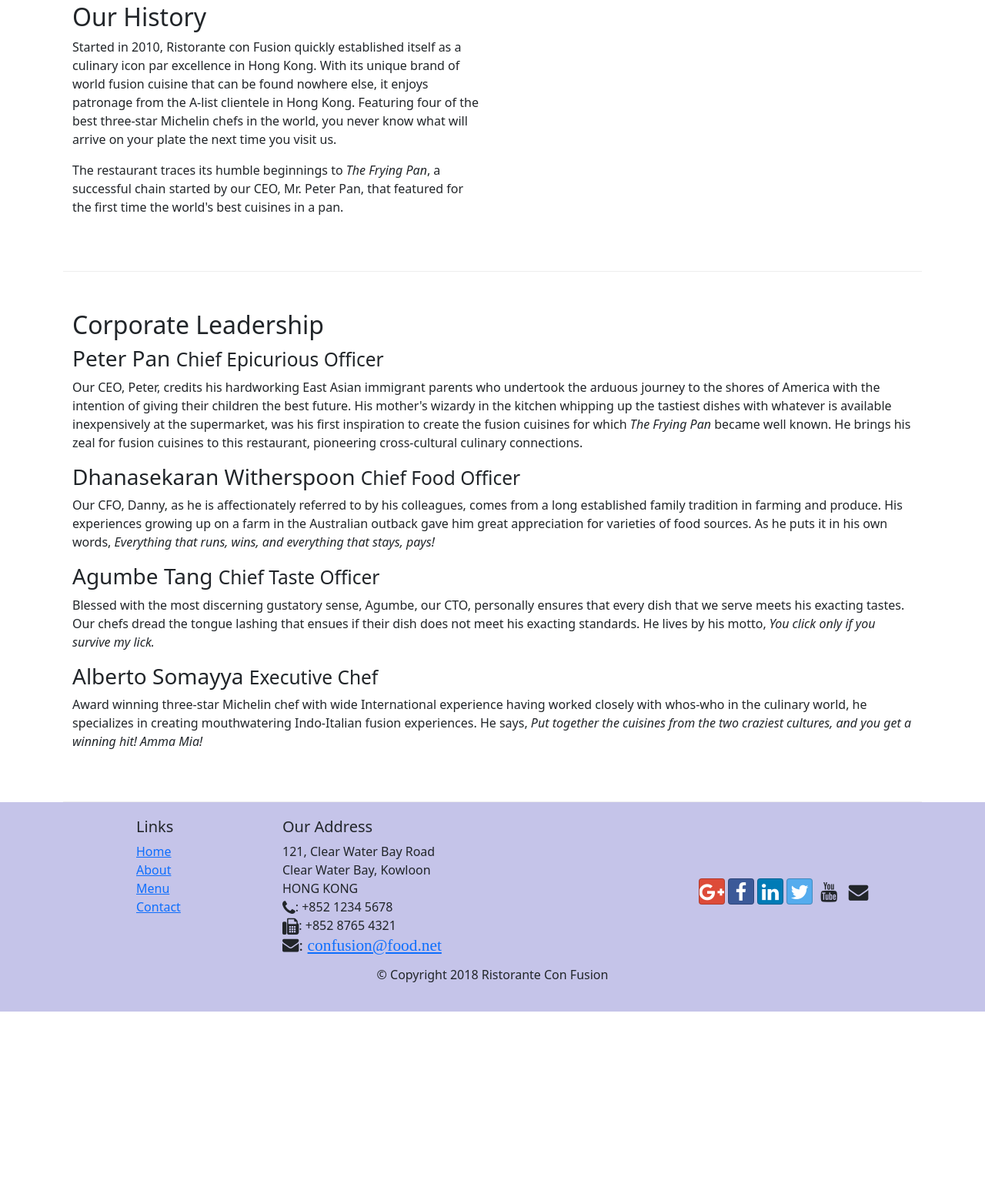
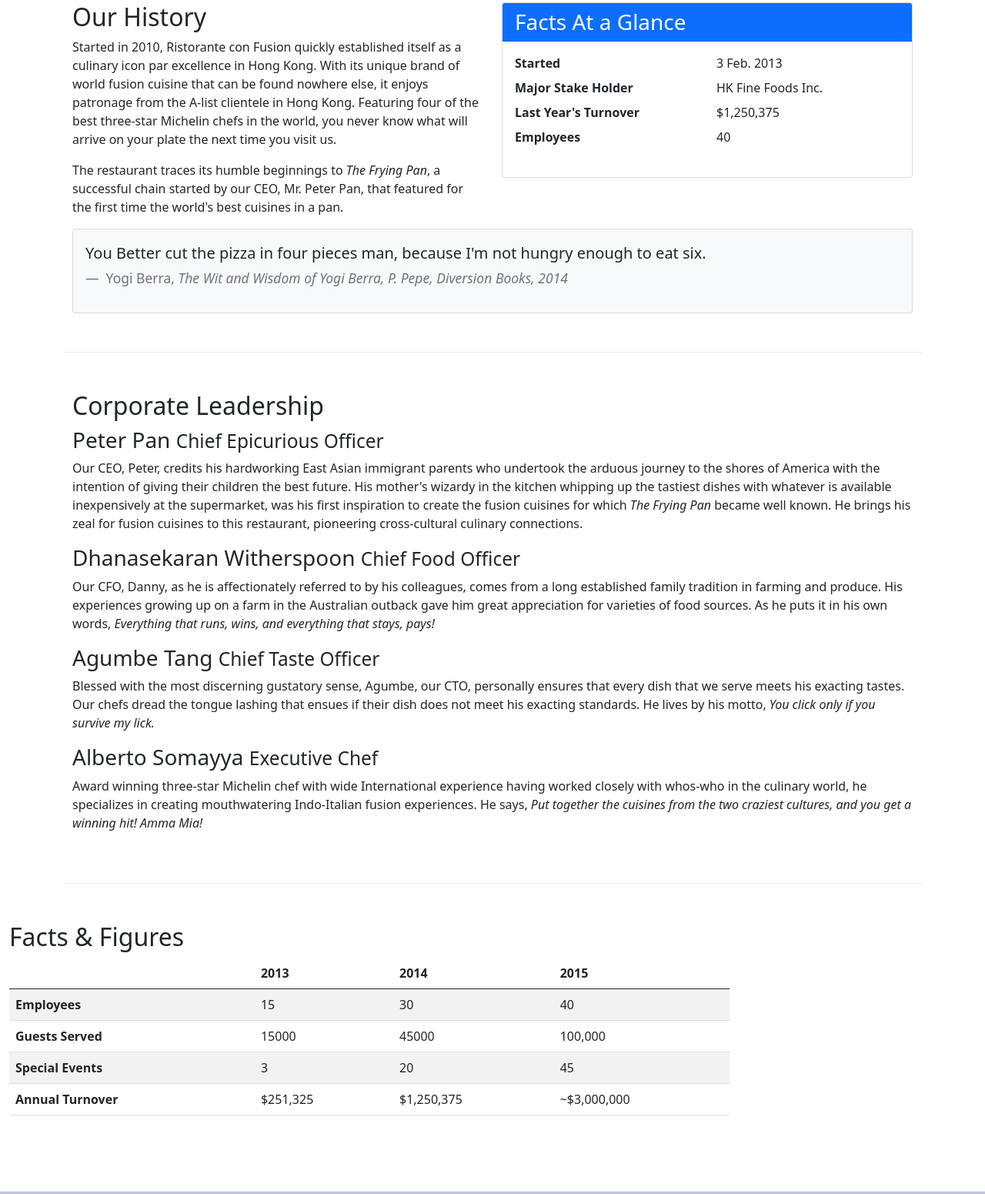
Before and after one commit to bernardolr/Front-end-web-UI-frameworks, a website: page aboutus.html in a window 1280 px wide. Shown: the part 454-2005 px from the top of the page at 77% size. Before the commit the page ends 1768 px from the top, so only its background shows below. Drawn offline with nearby package versions, Linux system fonts and the light colour scheme.

Commit message:
Table and Cards

```diff
--- a/aboutus.html
+++ b/aboutus.html
@@ -68,10 +68,46 @@
                     <p>Started in 2010, Ristorante con Fusion quickly established itself as a culinary icon par excellence in Hong Kong. With its unique brand of world fusion cuisine that can be found nowhere else, it enjoys patronage from the A-list clientele in Hong Kong.  Featuring four of the best three-star Michelin chefs in the world, you never know what will arrive on your plate the next time you visit us.</p>
                     <p>The restaurant traces its humble beginnings to <em>The Frying Pan</em>, a successful chain started by our CEO, Mr. Peter Pan, that featured for the first time the world's best cuisines in a pan.</p>
                 </div>
+
+                <div class="col-sm">
+                    <div class="card">
+                        <h3 class="card-header bg-primary text-white">Facts At a Glance</h3>
+                        <div class="card-body">
+                            <dl class="row">
+                                <dt class="col-6">Started</dt>
+                                <dd class="col-6">3 Feb. 2013</dd>
+                                <dt class="col-6">Major Stake Holder</dt>
+                                <dd class="col-6">HK Fine Foods Inc.</dd>
+                                <dt class="col-6">Last Year's Turnover</dt>
+                                <dd class="col-6">$1,250,375</dd>
+                                <dt class="col-6">Employees</dt>
+                                <dd class="col-6">40</dd>
+                            </dl>
+
+
+                        </div>
+                    </div>
+
+
+                </div>
+                <div class="col-12">
+                    <div class="card card-body bg-light">
+                        <blockquote class="blockquote">
+                            <p class="mb-0">
+                                You Better cut the pizza in four pieces man, because I'm not hungry enough to eat six.
+                            </p>
+                            <footer class="blockquote-footer"> Yogi Berra,<cite title="Source Title">
+                                The Wit and Wisdom of Yogi Berra, P. Pepe, Diversion Books, 2014
+                            </cite>
+
+                            </footer>
+                        </blockquote>
+
+                    </div>
+                </div>
             </div>
         </div>
-            <div>
-            </div>
+
         </div>
 
 
@@ -87,6 +123,52 @@
                 <h3>Alberto Somayya <small>Executive Chef</small></h3>
                 <p class="d-none d-sm-block">Award winning three-star Michelin chef with wide International experience having worked closely with whos-who in the culinary world, he specializes in creating mouthwatering Indo-Italian fusion experiences. He says, <em>Put together the cuisines from the two craziest cultures, and you get a winning hit! Amma Mia!</em></p>
             </div>
+       </div>
+       <div class="row row-content">
+           <div class="col-12 col-sm-9">
+               <h2>Facts &amp; Figures</h2>
+               <div class="table-responsive">
+                <table class="table table-striped">
+                    <thead class="thead-dark">
+                        <tr>
+                            <th>&nbsp;</th>
+                            <th>2013</th>
+                            <th>2014</th>
+                            <th>2015</th>
+                        </tr>
+                    </thead>
+                    <tbody>
+                        <tr>
+                            <th>Employees</th>
+                            <td>15</td>
+                            <td>30</td>
+                            <td>40</td>
+                        </tr>
+                        <tr>
+                            <th>Guests Served</th>
+                            <td>15000</td>
+                            <td>45000</td>
+                            <td>100,000</td>
+                        </tr>
+                        <tr>
+                            <th>Special Events</th>
+                            <td>3</td>
+                            <td>20</td>
+                            <td>45</td>
+                        </tr>
+                        <tr>
+                            <th>Annual Turnover</th>
+                            <td>$251,325</td>
+                            <td>$1,250,375</td>
+                            <td>~$3,000,000</td>
+                        </tr>
+                    </tbody>
+                </table>
+            </div>
+
+
+           </div>
+           <div class="col-12 col-sm-3"></div>
        </div>
 
     </div>
--- a/css/styles.css
+++ b/css/styles.css
@@ -39,6 +39,10 @@
     padding-left: 50px;
 }
 
+.breadcrumb {
+    padding-left: 20px;
+}
+
 .form-group {
     padding-bottom: 10px;
 }
@@ -46,3 +50,7 @@
 .subtitle {
     padding-bottom: 20px;
 }
+
+.blockquote-footer {
+    padding-top:20px;
+}
```
Also changed, not shown: contactus.html (+4 -4 lines).
